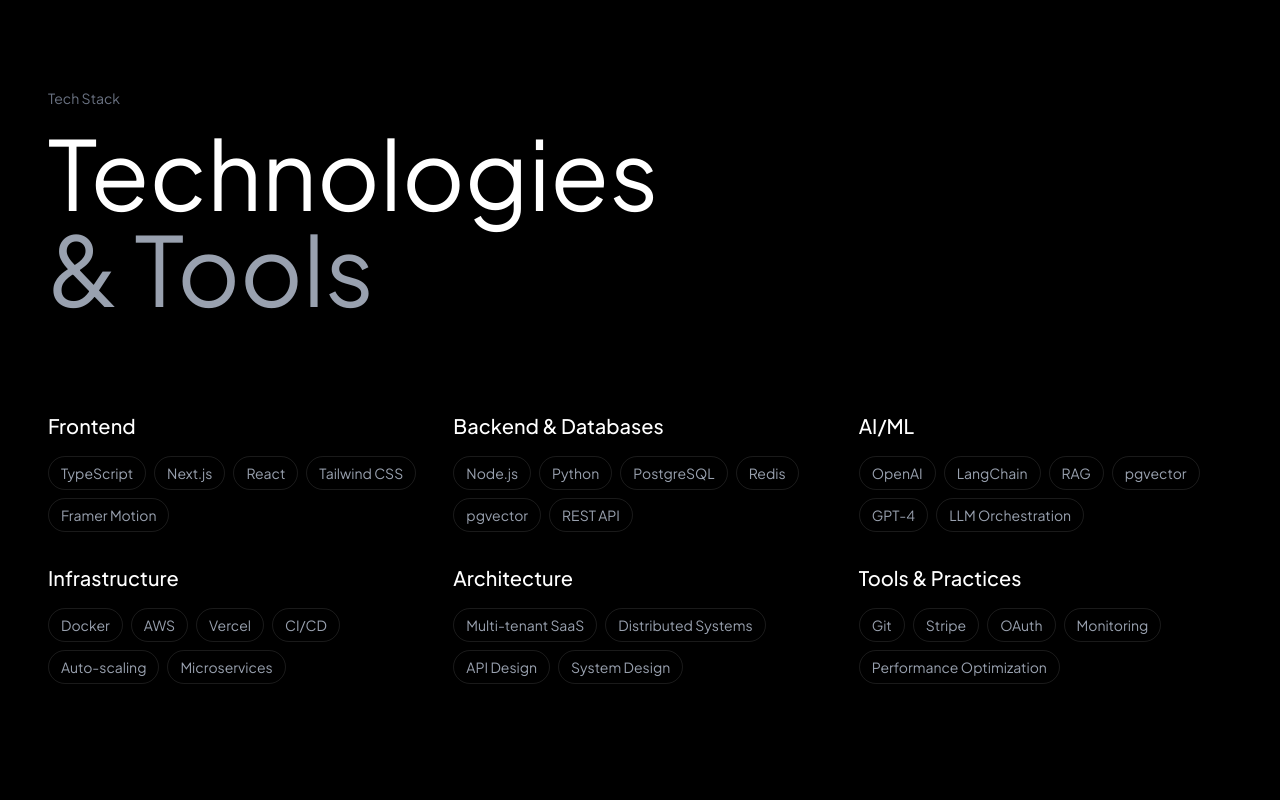
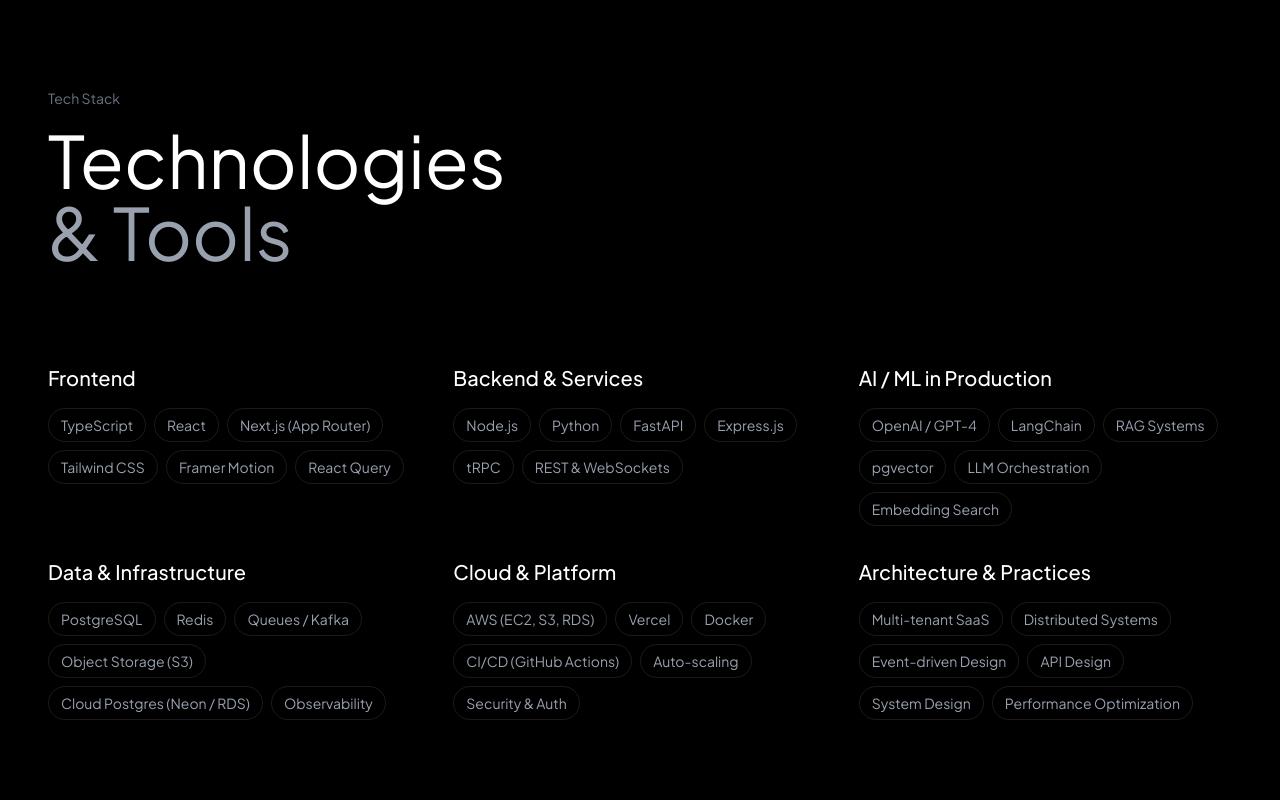
Before and after one commit to parbhatkapila4/portfolio, a Next.js app: page / in a window 1280 px wide. Shown: the part 3320-4120 px from the top of the page. Built offline with nearby package versions, Linux system fonts and the light colour scheme; no server answers.

Commit message:
Some minor tweaks

```diff
--- a/src/components/About.tsx
+++ b/src/components/About.tsx
@@ -6,18 +6,20 @@
   return (
     <section
       id="about"
-      className="py-40 px-6 sm:px-8 lg:px-12 bg-black text-white"
+      className="py-20 sm:py-32 lg:py-40 px-6 sm:px-8 lg:px-12 bg-black text-white"
     >
       <div className="max-w-7xl mx-auto">
-        <div className="mb-24">
+        <div className="mb-12 sm:mb-20 lg:mb-24">
           <motion.div
             initial={{ opacity: 0, y: 20 }}
             whileInView={{ opacity: 1, y: 0 }}
             viewport={{ once: true }}
             transition={{ duration: 0.6 }}
           >
-            <p className="text-sm text-gray-500 font-mono mb-4">About</p>
-            <h2 className="text-6xl sm:text-7xl lg:text-8xl font-mono font-normal leading-none">
+            <p className="text-xs sm:text-sm text-gray-500 font-mono mb-3 sm:mb-4">
+              About
+            </p>
+            <h2 className="text-4xl sm:text-6xl lg:text-7xl font-mono font-normal leading-none">
               Expertise
               <br />
               <span className="text-gray-400">& Impact</span>
--- a/src/components/Skills.tsx
+++ b/src/components/Skills.tsx
@@ -5,57 +5,67 @@
 const skillCategories = [
   {
     title: "Frontend",
-    skills: ["TypeScript", "Next.js", "React", "Tailwind CSS", "Framer Motion"],
+    skills: [
+      "TypeScript",
+      "React",
+      "Next.js (App Router)",
+      "Tailwind CSS",
+      "Framer Motion",
+      "React Query",
+    ],
   },
   {
-    title: "Backend & Databases",
+    title: "Backend & Services",
     skills: [
       "Node.js",
       "Python",
-      "PostgreSQL",
-      "Redis",
-      "pgvector",
-      "REST API",
+      "FastAPI",
+      "Express.js",
+      "tRPC",
+      "REST & WebSockets",
     ],
   },
   {
-    title: "AI/ML",
+    title: "AI / ML in Production",
     skills: [
-      "OpenAI",
+      "OpenAI / GPT-4",
       "LangChain",
-      "RAG",
+      "RAG Systems",
       "pgvector",
-      "GPT-4",
       "LLM Orchestration",
+      "Embedding Search",
     ],
   },
   {
-    title: "Infrastructure",
+    title: "Data & Infrastructure",
     skills: [
-      "Docker",
-      "AWS",
-      "Vercel",
-      "CI/CD",
-      "Auto-scaling",
-      "Microservices",
+      "PostgreSQL",
+      "Redis",
+      "Queues / Kafka",
+      "Object Storage (S3)",
+      "Cloud Postgres (Neon / RDS)",
+      "Observability",
     ],
   },
   {
-    title: "Architecture",
+    title: "Cloud & Platform",
+    skills: [
+      "AWS (EC2, S3, RDS)",
+      "Vercel",
+      "Docker",
+      "CI/CD (GitHub Actions)",
+      "Auto-scaling",
+      "Security & Auth",
+    ],
+  },
+  {
+    title: "Architecture & Practices",
     skills: [
       "Multi-tenant SaaS",
       "Distributed Systems",
+      "Event-driven Design",
       "API Design",
       "System Design",
-    ],
-  },
-  {
-    title: "Tools & Practices",
-    skills: [
-      "Git",
-      "Stripe",
-      "OAuth",
-      "Monitoring",
       "Performance Optimization",
     ],
   },
@@ -65,18 +75,20 @@
   return (
     <section
       id="skills"
-      className="py-40 px-6 sm:px-8 lg:px-12 bg-black text-white"
+      className="py-20 sm:py-32 lg:py-40 px-6 sm:px-8 lg:px-12 bg-black text-white"
     >
       <div className="max-w-7xl mx-auto">
-        <div className="mb-24">
+        <div className="mb-12 sm:mb-20 lg:mb-24">
           <motion.div
             initial={{ opacity: 0, y: 20 }}
             whileInView={{ opacity: 1, y: 0 }}
             viewport={{ once: true }}
             transition={{ duration: 0.6 }}
           >
-            <p className="text-sm text-gray-500 font-mono mb-4">Tech Stack</p>
-            <h2 className="text-6xl sm:text-7xl lg:text-8xl font-mono font-normal leading-none">
+            <p className="text-xs sm:text-sm text-gray-500 font-mono mb-3 sm:mb-4">
+              Tech Stack
+            </p>
+            <h2 className="text-4xl sm:text-6xl lg:text-7xl font-mono font-normal leading-none">
               Technologies
               <br />
               <span className="text-gray-400">& Tools</span>
```
Also changed, not shown: 1 other file (tests, documents, lock files or other folders).
